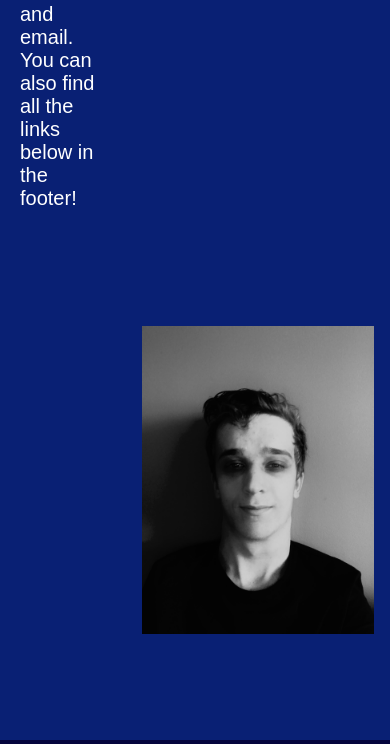
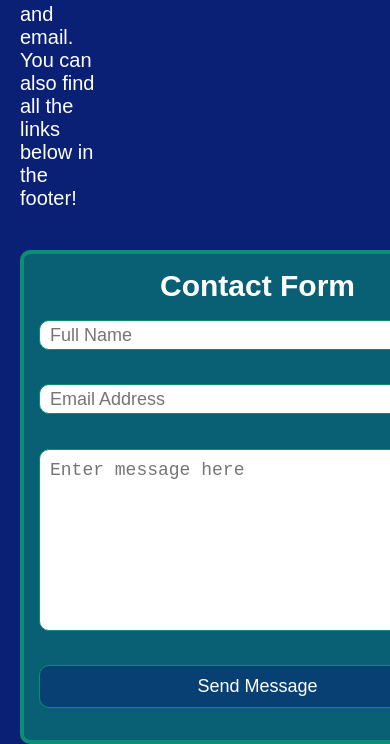
Before and after one commit to joejonesdmd/PlymUni, a plain HTML site: page contact.html in a window 390 px wide. Shown: the part 565-1309 px from the top of the page. Drawn offline with Linux system fonts and the light colour scheme; files whose address does not match are found by name; a web font is replaced by a local one.

Commit message:
Continued working on projects page and mobile compatibility

```diff
--- a/contact.html
+++ b/contact.html
@@ -53,27 +53,17 @@
                      <p>Facebook: j0ejones</p>
                 </section>
             <section class="contactBottom padding20">
-                     <pre>
+                <div class="formContainer">
+                    <h1>Contact Form</h1>
+                    <form action="https://formspree.io/xqkyarnd" method="POST">
+                        <!-- <label>Name</label> -->
+                        <input name="name" id="nameField" type="text" placeholder="Full Name">
+                        <input name="email" id="emailField" type="email" placeholder="Email Address">
+                        <textarea name="message" id="messageField" rows="8" placeholder="Enter message here"></textarea>
+                        <input id="submitBTN" type="submit" value="Send Message">
+                    </form>
 
-
-
-
-
-
-
-
-
-
-
-
-
-
-
-
-
-
-
-                     </pre>
+                </div>
                 </section>
 
 
--- a/css/styles2.css
+++ b/css/styles2.css
@@ -242,15 +242,60 @@ footer{
 
 .contactBottom{
     grid-area: contactBottom;
-    background-image: url('../assets/img/me.jpg');
-    background-size: 232px 308px;
-    background-repeat: no-repeat;
-    background-position: center;
+}
 
-}
 
 .copyrightInfo{
     font-size: 20px;
     color: white;
     text-align: left center;
 }
+
+.formContainer{
+    width: 100%;
+    background-color: #096074;
+    border-radius: 10px;
+    border: 4px solid #099074;
+    padding: 15px;
+}
+
+.formContainer > h1 {
+    color: #fff;
+    text-align: center;
+}
+
+.formContainer > form{
+    display: flex;
+    flex-direction: column;
+    height: 50vh;
+    font-size: 28px;
+    justify-content: space-around;
+}
+
+.formContainer > form > input,
+.formContainer > form > textarea{
+    border-radius: 10px;
+    padding: 10px;
+    font-size: 18px;
+    border: 1px solid #099074;
+}
+
+.formContainer > form > input:focus,
+.formContainer > form > textarea:focus{
+    border-color: blue;
+}
+
+#nameField, #emailField{
+    height: 30px;
+}
+
+#messageField{
+    resize: none;
+}
+
+#submitBTN {
+    background-color: #094074;
+    color: #fff;
+    transition: background-color 0.5s;
+
+}
```
Also changed, not shown: css/styles.css (+10 -2 lines).
